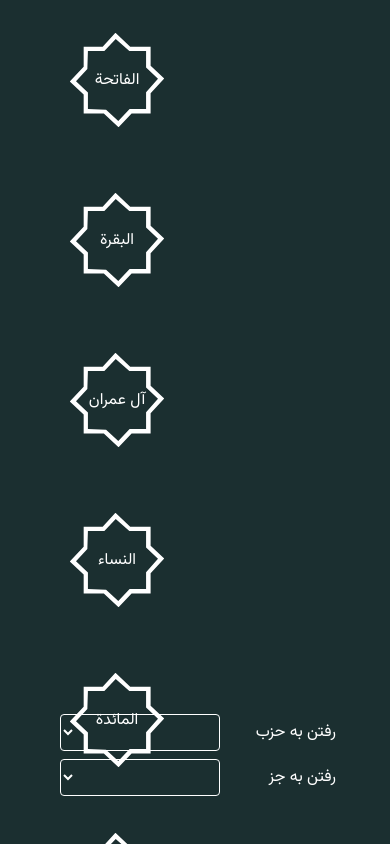
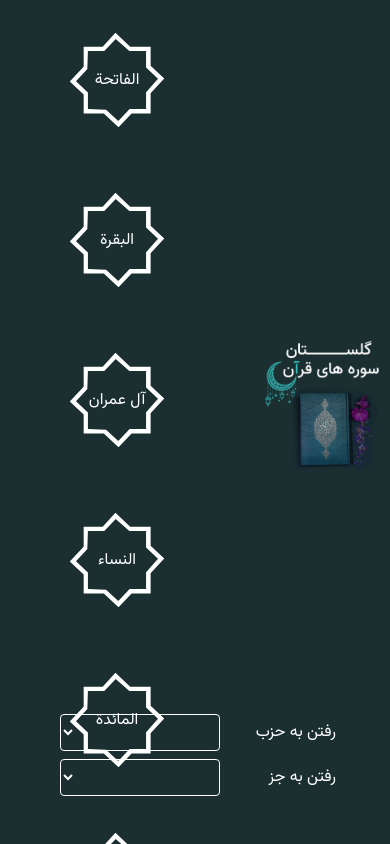
Before and after one commit to peymanahmadian/quran, a React (Create React App) app: page / in a window 390 px wide. Built offline with nearby package versions, Linux system fonts and the light colour scheme.

Commit message:
setup responsive desktop

```diff
--- a/package.json
+++ b/package.json
@@ -6,6 +6,7 @@
     "@testing-library/jest-dom": "^5.16.3",
     "@testing-library/react": "^12.1.4",
     "@testing-library/user-event": "^13.5.0",
+    "gh-pages": "^3.2.3",
     "persianjs": "^0.4.0",
     "react": "^18.0.0",
     "react-dom": "^18.0.0",
@@ -15,6 +16,8 @@
     "web-vitals": "^2.1.4"
   },
   "scripts": {
+    "predeploy": "npm run build",
+    "deploy": "gh-pages -d build",
     "start": "react-scripts start",
     "build": "react-scripts build",
     "test": "react-scripts test",
--- a/src/assets/styles/base.scss
+++ b/src/assets/styles/base.scss
@@ -14,12 +14,12 @@
     background-color: #d2e9d6;
     background-size: 100%;
     background-repeat: no-repeat;
-    background-color: #14232d;
+    background-color: #1b2f30;
 
 }
 .home{
     background-image: url("./../img/background.jpg");
-    background-size: cover;
+    background-size: 100%;
     background-position: center center;
     background-repeat: no-repeat;
     height: 100vh;
--- a/src/components/showText/showText.jsx
+++ b/src/components/showText/showText.jsx
@@ -26,7 +26,6 @@
     let suraData = null;
     let translateData = null;
     if(id===secondId){
-      debugger;
       suraData = JSON.parse(JSON.stringify(text.quran.sura[id - 1]));
       suraData.aya = suraData.aya.slice(ayyah - 1,secondAyyah);
       textShow.push(suraData);
--- a/src/components/showText/showText.scss
+++ b/src/components/showText/showText.scss
@@ -35,6 +35,7 @@
                 }
                 img{
                     height: 75px;
+                    width: 100%;
                 }
             }
             .hezbTitle,.jozTitle{
@@ -50,6 +51,7 @@
                 }
                 img{
                     height: 52px;
+                    width: 100%;
                 }
             }
         }
--- a/src/components/soundPlayer/soundPlayer.jsx
+++ b/src/components/soundPlayer/soundPlayer.jsx
@@ -51,7 +51,6 @@
     },[props.ayyah,props.sura,props.secondAyyah,props.secondSura]);
     //change current song
     useEffect(()=>{
-        debugger;
         props.currentAyyah && currentAyyahArray.forEach((item,index)=>{
             if(item.substr(item.length-10).slice(0,6)===props.currentAyyah){
                 setCurrentAyyah(index);
--- a/src/pages/home.page.jsx
+++ b/src/pages/home.page.jsx
@@ -17,7 +17,7 @@
               <div>
                   <select onChange={(e)=>{heze(e.target.value)}}>
                     <option value=""></option>
-                    {hezbNumber.map(item=><option value={item}>{item} حزب</option>)}
+                    {hezbNumber.map(item=><option value={item}>حزب {item} </option>)}
                   </select>
                 </div>
               </div>
@@ -26,7 +26,7 @@
               <div>
                   <select onChange={(e)=>{goz(e.target.value)}}>
                     <option value=""></option>
-                    {gozNumber.map(item=><option value={item}>{item} جز</option>)}
+                    {gozNumber.map(item=><option value={item}>جز {item} </option>)}
                   </select>
                 </div>
               </div>
--- a/src/pages/text.page.jsx
+++ b/src/pages/text.page.jsx
@@ -1,4 +1,4 @@
-import {useEffect, useState} from "react";
+import {useState} from "react";
 import {useSearchParams} from "react-router-dom";
 import SoundPlayer from "../components/soundPlayer/soundPlayer";
 import TranslatorShow from "../components/translatorShow/translatorShow";
```
Also changed, not shown: 1 other file (tests, documents, lock files or other folders).
